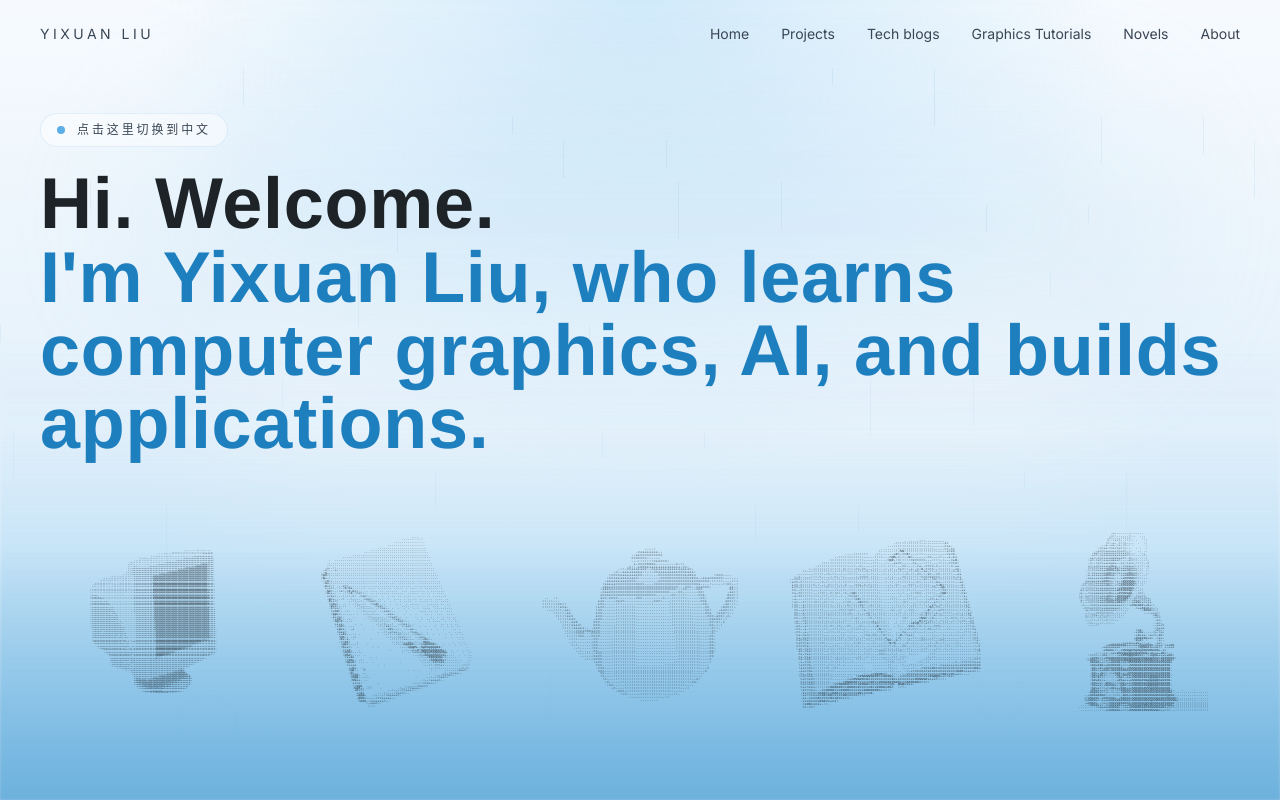
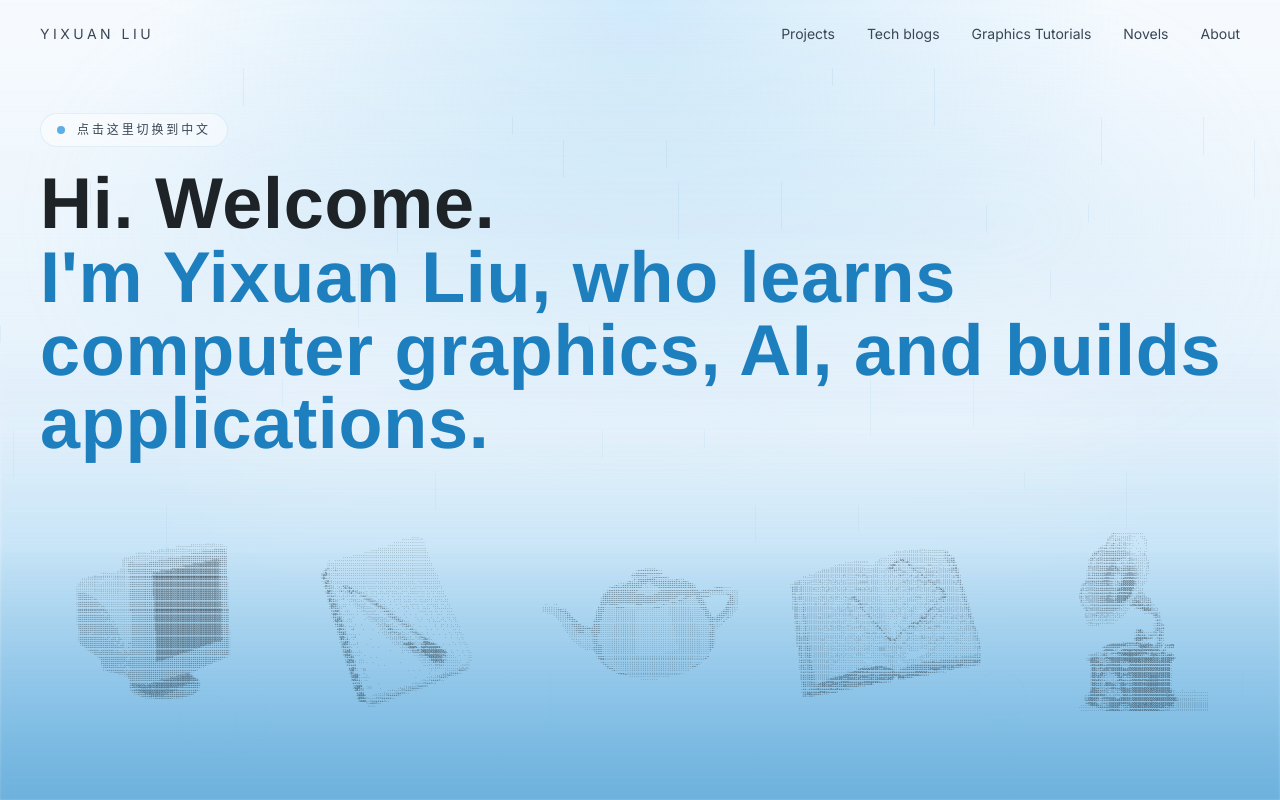
Before and after one commit to Ahhhh2016/yixuan-liu, a React (Vite) app in the folder blog-app/: page / in a window 1280 px wide. Built offline with nearby package versions, Linux system fonts and the light colour scheme.

Commit message:
adjust size of ascii arts

```diff
--- a/blog-app/index.html
+++ b/blog-app/index.html
@@ -4,7 +4,7 @@
     <meta charset="UTF-8" />
     <link rel="icon" type="image/svg+xml" href="/favicon.svg" />
     <meta name="viewport" content="width=device-width, initial-scale=1.0" />
-    <title>blog-app</title>
+    <title>Yixuan Liu · Rainy Mountain Portfolio</title>
   </head>
   <body>
     <div id="root"></div>
--- a/blog-app/src/RainyMountainPortfolio.jsx
+++ b/blog-app/src/RainyMountainPortfolio.jsx
@@ -12,7 +12,6 @@ import { createComment, createProfile, getProfile, listComments } from './commen
 import { isSupabaseConfigured, supabase } from './supabaseClient.js';
 
 const nav = [
-  { label: 'Home', path: '/' },
   { label: 'Projects', path: '/projects' },
   { label: 'Tech blogs', path: '/tech-blogs' },
   { label: 'Graphics Tutorials', path: '/graphics-tutorials' },
@@ -127,7 +126,13 @@ const asciiCardsRaw = [
   ];
 
 const sizeTuning = {
-  computer: 0.82,
+  computer: 1.00,
+};
+
+const verticalScaleTuning = {
+  computer: 0.66,
+  scroll: 0.66,
+  teapot: 0.55,
 };
 
 const asciiCards = asciiCardsRaw.map((card) => {
@@ -139,7 +144,8 @@ const asciiCards = asciiCardsRaw.map((card) => {
   const fontSizePx = Math.max(3.2, Math.min(7.2, Math.min(600 / (cols * 0.82), 180 / (rows * 0.82))));
 
   const tunedFontSizePx = fontSizePx * (sizeTuning[card.key] ?? 1);
-  return { ...card, fontSizePx: tunedFontSizePx };
+  const verticalScale = verticalScaleTuning[card.key] ?? 0.75;
+  return { ...card, fontSizePx: tunedFontSizePx, verticalScale };
 });
 
 const markdownComponents = {
@@ -567,7 +573,7 @@ function HomePage() {
             <div className="flex h-[178px] items-center justify-center overflow-hidden">
               <pre
                 className="m-0 block origin-center whitespace-pre font-mono leading-[1.04] text-[#1E2328] transition-colors duration-300 group-hover:text-white group-focus-visible:text-white [font-variant-ligatures:none]"
-                style={{ fontSize: `${card.fontSizePx}px`, transform: 'scaleY(0.75)' }}
+                style={{ fontSize: `${card.fontSizePx}px`, transform: `scaleY(${card.verticalScale})` }}
               >
                 {card.ascii}
               </pre>
@@ -1006,7 +1012,12 @@ function PortfolioLayout() {
 
       <header className="relative z-10">
         <nav className="mx-auto flex max-w-7xl items-center justify-between px-6 py-6 md:px-10">
-          <div className="text-sm tracking-[0.25em] text-[#3A4653] uppercase">Yixuan Liu</div>
+          <Link
+            to="/"
+            className="text-sm tracking-[0.25em] text-[#3A4653] uppercase transition-colors hover:text-[#1E2328]"
+          >
+            Yixuan Liu
+          </Link>
           <div className="hidden gap-8 md:flex">
             {nav.map((item) => (
               <Link
```
Also changed, not shown: blog-app/public/favicon.svg.
